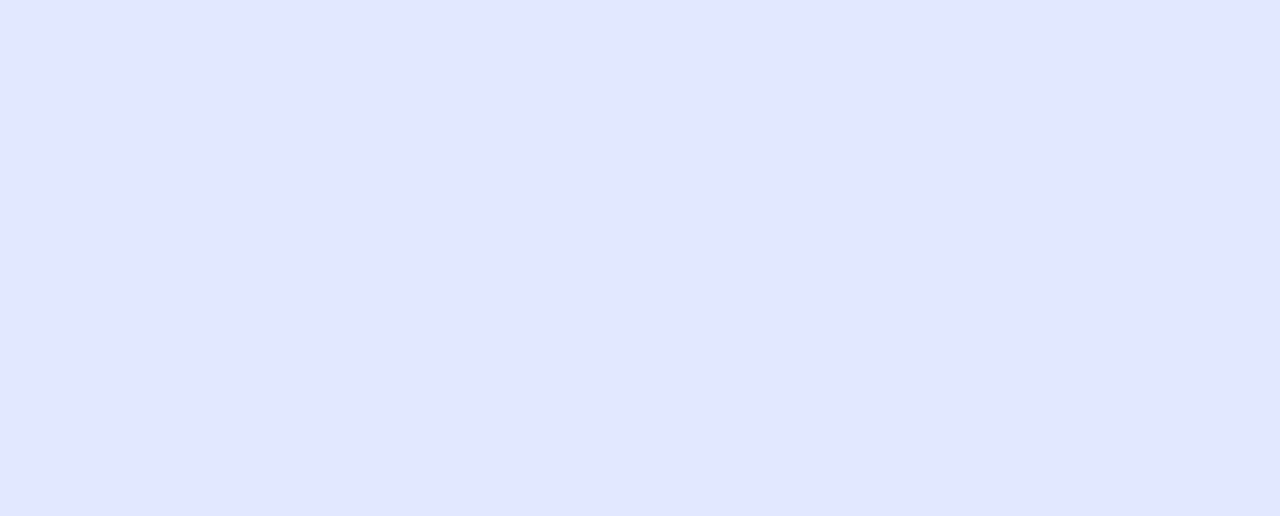
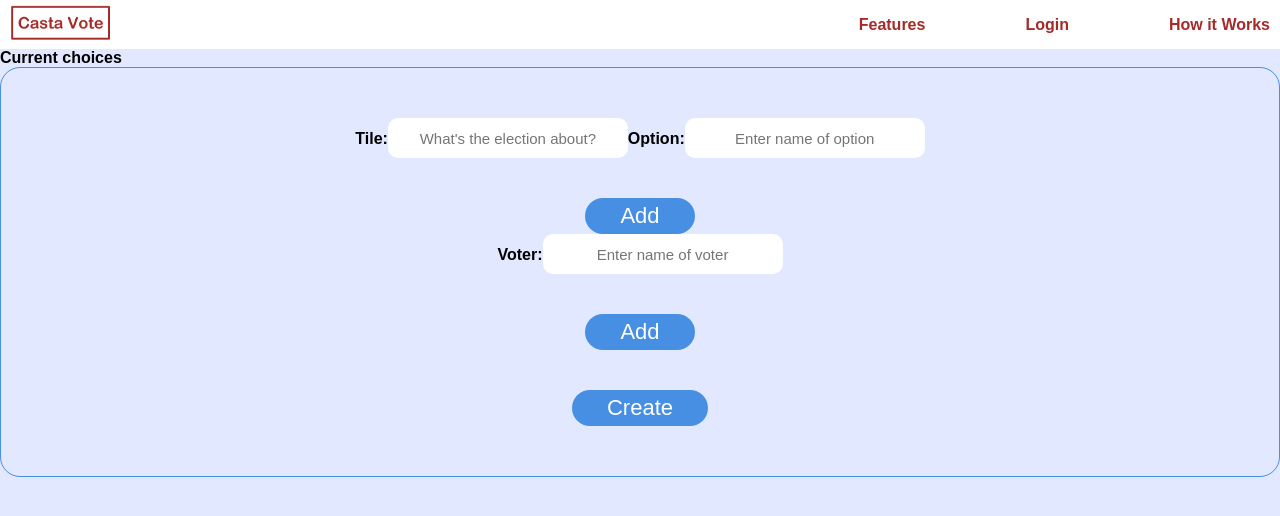
Before and after one commit to chris-wamae/kindledecision, a React (Create React App) app in the folder front-end/: page /create-election in a window 1280 px wide. Before the commit this address had no page. Shown: the top 516 px of the page. Built offline with nearby package versions, Linux system fonts and the light colour scheme.

Commit message:
Added user input handling to create election page

```diff
--- a/front-end/package.json
+++ b/front-end/package.json
@@ -3,11 +3,13 @@
   "version": "0.1.0",
   "private": true,
   "dependencies": {
+    "@reduxjs/toolkit": "^2.0.1",
     "@testing-library/jest-dom": "^5.16.5",
     "@testing-library/react": "^13.4.0",
     "@testing-library/user-event": "^13.5.0",
     "react": "^18.2.0",
     "react-dom": "^18.2.0",
+    "react-redux": "^9.1.0",
     "react-router-dom": "^6.20.0",
     "react-scripts": "5.0.1",
     "web-vitals": "^2.1.4"
--- a/front-end/src/App.js
+++ b/front-end/src/App.js
@@ -5,6 +5,7 @@ import Signup from './views/Signup';
 import Login from './views/Login';
 import UserDashboard from './views/UserDashboard';
 import AccountManagement from './views/AccountManagement';
+import CreateElection from './views/CreateElection';
 import { BrowserRouter as Router,Routes,Route } from "react-router-dom";
 
 function App() {
@@ -18,6 +19,8 @@ function App() {
       <Route exaxt path="/login" element={<Login/>}></Route>
       <Route exact path="/dashboard" element={<UserDashboard/>}></Route>
       <Route exact path="/account-management" element={<AccountManagement/>}></Route>
+      <Route exact path="/create-election" element={<CreateElection/>}></Route>
+      <Route exact path="/user-dashboard" element={<UserDashboard/>}></Route>
       </Routes>
      </Router>
    </>
--- a/front-end/src/components/Navbar.js
+++ b/front-end/src/components/Navbar.js
@@ -9,12 +9,12 @@ function Navbar({navItems}){
     }
     return (
         <>
-        <div class="nav-div">
+        <div className="nav-div">
             <Link exact to="/"><img src="Casta-vote-text.png" id="app-icon"></img></Link>
-            <div class="nav-links">
+            <div className="nav-links">
             {navItems.map(e => {
 
-             return <Link exact to={LinkFormater(e)}><a href="#">{e}</a></Link>
+             return <Link key={e} exact to={LinkFormater(e)}><span>{e}</span></Link>
             })}
             </div>
         </div>
--- /dev/null
+++ b/front-end/src/views/CreateElection.js
@@ -0,0 +1,133 @@
+import Navbar from "../components/Navbar";
+import { useState } from "react";
+import { useRef } from "react";
+function CreateElection() {
+
+  const choiceInput = useRef(null)
+
+  const voterInput = useRef(null)
+
+  const navItems = ["Features", "Login", "How it Works"]
+
+  const [electionTitle, setElectionTitle] = useState("")
+
+  const [choiceName, setChoiceName] = useState("")
+
+  const [voterName, setVoterName] = useState("")
+
+  const [electionChoices, setElectionChoices] = useState([])
+
+  const [electionVoters, setElectionVoters] = useState([])
+
+  const getTime = () => {
+
+    const date = new Date();
+
+    const currentDate = date.toDateString();
+
+    const currentTime = date.toLocaleTimeString();
+
+    return `${currentDate} at ${currentTime}`;
+  }
+
+
+  const createElection = (electionTitle, electionChoices, electionVoters) => {
+
+    const creationTime = getTime();
+
+    return {
+
+      title: electionTitle,
+
+      choices: electionChoices,
+
+      voters: electionVoters,
+
+      totalVotes: electionVoters.length,
+
+      creationDate: creationTime
+
+    }
+
+  }
+
+
+  return (
+    <>
+      <Navbar navItems={navItems} />
+
+      <div className="page-header"></div>
+
+      <div className="election-container">
+
+        <div className="choice-info">
+          {
+            <>
+              <div className="choice-info-title">Current choices</div>
+              {
+                electionChoices.map(choice => {
+                  return <>
+                    <div>{choice}</div>
+                    <button>-</button>
+                  </>
+                })
+              }
+            </>
+
+          }
+        </div>
+
+
+        <div className="election-form-div">
+
+          <form className="election-form">
+
+            <label htmlFor="election-title">Tile:</label>
+
+            <input title="election-title" placeholder="What's the election about?" onChange={(e) => setElectionTitle(e.target.value)}></input>
+
+            <label htmlFor="election-choice">Option:</label>
+            <input title="election-choice" placeholder="Enter name of option" ref={choiceInput} onChange={(e) => setChoiceName(e.target.value)}></input>
+
+            <button className="add-button" onClick={(e) => {
+              e.preventDefault();
+              setElectionChoices([...electionChoices, choiceName])
+              choiceInput.current.value = ""
+
+            }
+
+            }
+            >Add</button>
+
+            <label htmlFor="election-voter">Voter:</label>
+            <input title="election-voter" placeholder="Enter name of voter" onChange={(e) => setVoterName(e.target.value)} ref={voterInput}></input>
+
+            <button className="add-button" onClick={(e) => {
+              e.preventDefault();
+              setElectionVoters([...electionVoters, voterName])
+              voterInput.current.value = ""
+            }}>Add</button>
+
+            <button onClick={(e) => {
+              e.preventDefault();
+              console.log(createElection(electionTitle, electionChoices, electionVoters))
+            }}>Create</button>
+
+          </form>
+
+        </div>
+
+
+        <div className="voter-info">
+
+        </div>
+
+      </div>
+
+    </>
+  )
+
+
+}
+
+export default CreateElection;
```
Also changed, not shown: front-end/src/app/store.js (added, +8 -0 lines), front-end/src/features/electionSlice.js (added, +39 -0 lines), front-end/src/features/allElectionsSlice.js (added), front-end/src/features/authenticationSlice.js (added), front-end/src/features/authorizationSlice.js (added), front-end/src/styles/CreateElection.css (added), 1 other file (tests, documents, lock files or other folders).
